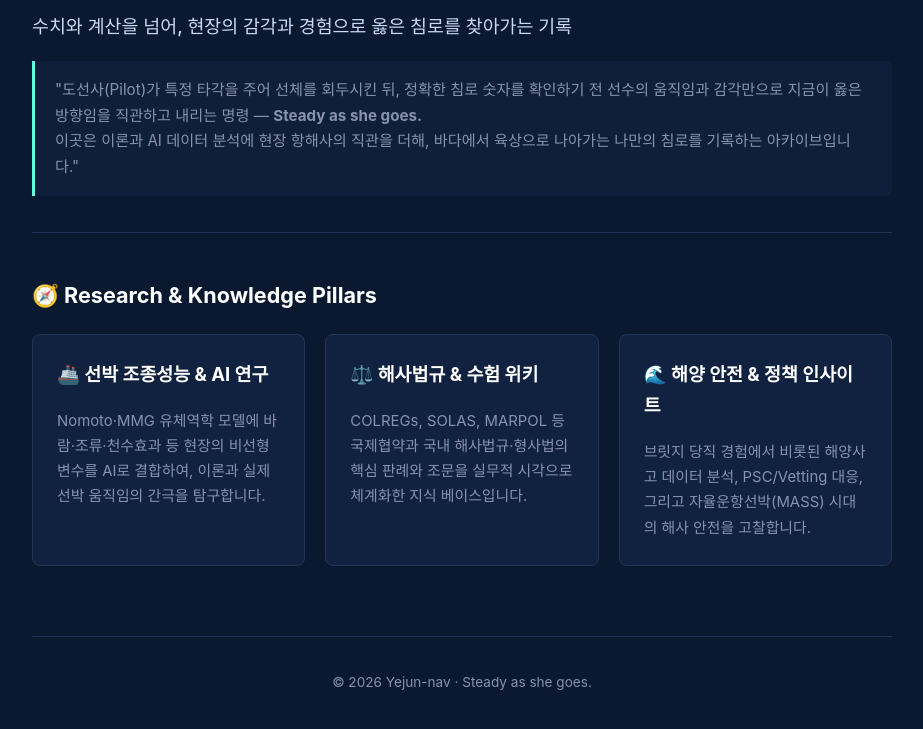
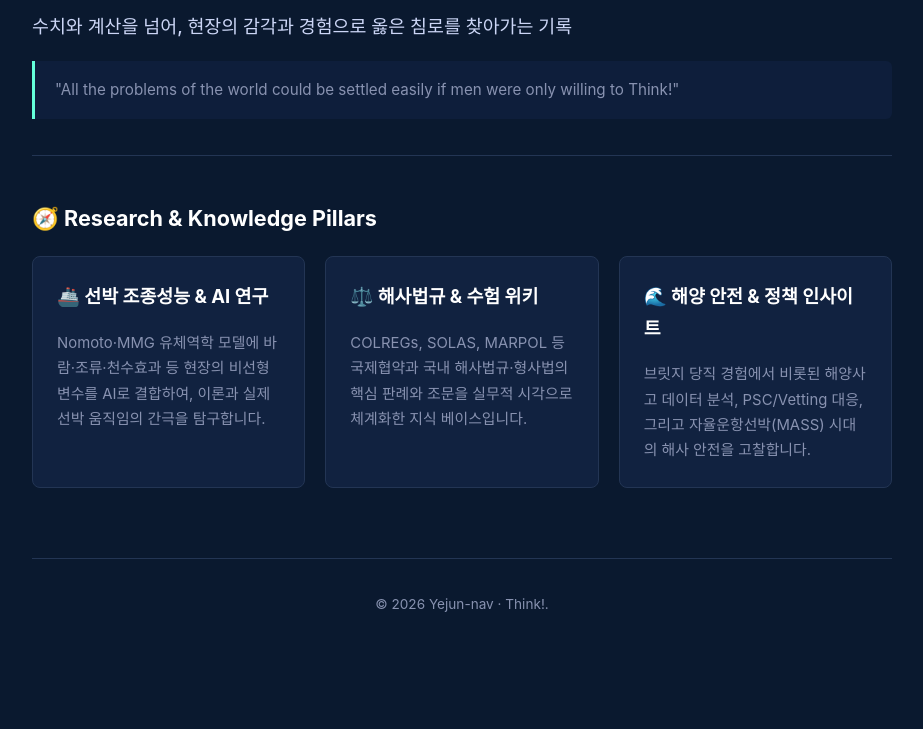
Before and after one commit to Yejun-nav/Yejun-nav.github.io, a plain HTML site: page index.html in a window 1280 px wide. Shown: the part 165-894 px from the top of the page, without its empty margins (178-1101 px from the left). After the commit the page ends 855 px from the top, so only its background shows below. Drawn offline with Linux system fonts and the light colour scheme.

Commit message:
Update index.html

```diff
--- a/index.html
+++ b/index.html
@@ -3,7 +3,7 @@
 <head>
   <meta charset="UTF-8">
   <meta name="viewport" content="width=device-width, initial-scale=1.0">
-  <title>Steady as she goes | Maritime AI & Knowledge Archive</title>
+  <title>Think! | Maritime AI & Knowledge Archive</title>
   <style>
     :root {
       --navy: #0a192f;
@@ -106,8 +106,7 @@
       <h1>Steady as she goes</h1>
       <p class="subtitle">수치와 계산을 넘어, 현장의 감각과 경험으로 옳은 침로를 찾아가는 기록</p>
       <blockquote class="philosophy">
-        "도선사(Pilot)가 특정 타각을 주어 선체를 회두시킨 뒤, 정확한 침로 숫자를 확인하기 전 선수의 움직임과 감각만으로 지금이 옳은 방향임을 직관하고 내리는 명령 — <strong>Steady as she goes.</strong><br>
-        이곳은 이론과 AI 데이터 분석에 현장 항해사의 직관을 더해, 바다에서 육상으로 나아가는 나만의 침로를 기록하는 아카이브입니다."
+      "All the problems of the world could be settled easily if men were only willing to Think!"
       </blockquote>
     </header>
 
@@ -130,7 +129,7 @@
     </main>
 
     <footer>
-      <p>© 2026 Yejun-nav · Steady as she goes.</p>
+      <p>© 2026 Yejun-nav · Think!.</p>
     </footer>
   </div>
 </body>
```
